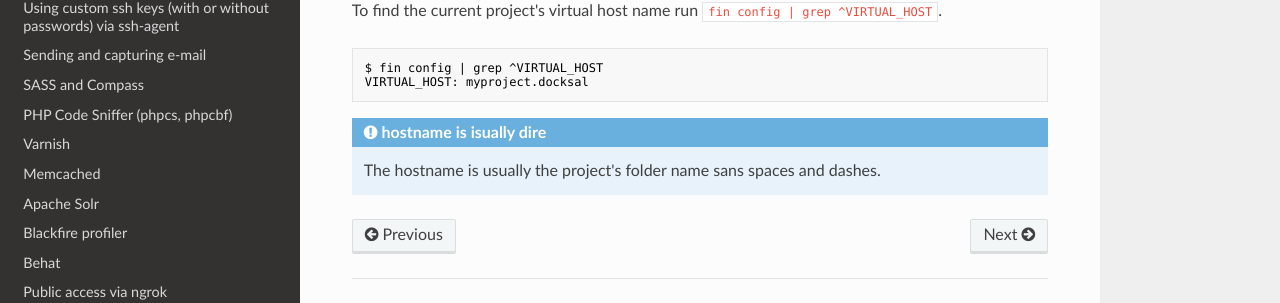
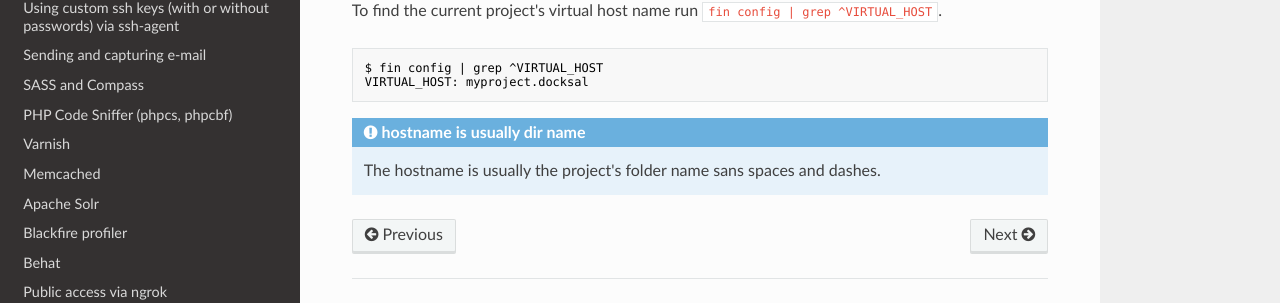
Before and after one commit to docksal/docksal, an MkDocs documentation site: the page built from docs/multiple-projects.md, in a window 1280 px wide and 1154 px high. Shown: the part 806-1109 px from the top of the window. Built offline with MkDocs 1.6.1, drawn with Linux system fonts in a browser that asks for light colours; nearby versions of some CDN libraries; old or Windows-style settings are respelled for this version of MkDocs.

Commit message:
Correct typos: isually dire

````diff
--- a/docs/multiple-projects.md
+++ b/docs/multiple-projects.md
@@ -36,5 +36,5 @@ $ fin config | grep ^VIRTUAL_HOST
 VIRTUAL_HOST: myproject.docksal
 ```
 
-!!! note "hostname is isually dire"
+!!! note "hostname is usually dir name"
     The hostname is usually the project's folder name sans spaces and dashes.
````
